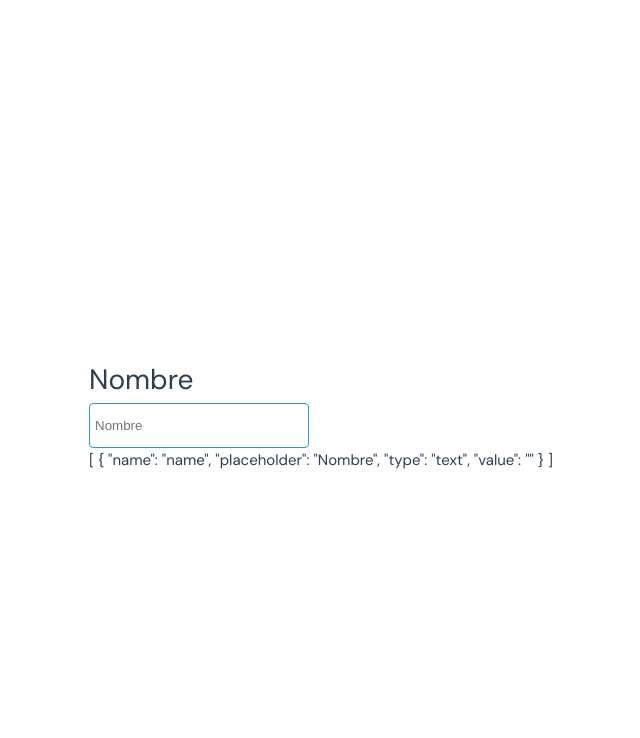
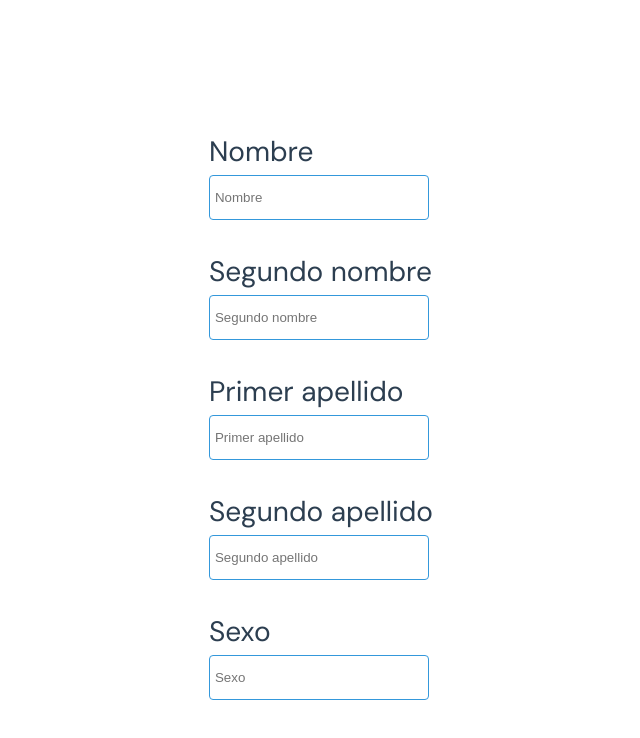
Before and after one commit to diegomdevs/mvm-app-msc-v2, a Vue app: page /test in a window 1280 px wide. Shown: the top 738 px of the page, without its empty margins (319-959 px from the left). Built offline with nearby package versions, Linux system fonts and the light colour scheme.

Commit message:
feat: FormInput, ThingForm and PersonInput
Emitting data working

```diff
--- a/src/components/FormInput.vue
+++ b/src/components/FormInput.vue
@@ -1,37 +1,45 @@
 <script setup lang="ts">
 import useToUpperLowerCase from "@/logic/use-to-upper-lower-case";
-import { reactive, ref, toRefs } from "vue";
+import { reactive, toRefs } from "vue";
 interface IFormInputProps {
   name: string;
   placeholder: string | undefined;
   value: string | number | Date | boolean;
   type: string;
 }
+
 const props = defineProps<IFormInputProps>();
 const { name, placeholder, type, value } = toRefs(props);
-const inputAttr: IFormInputProps = reactive({
+const inputAttrs: IFormInputProps = reactive({
   name: name.value,
   placeholder: useToUpperLowerCase(placeholder.value),
   type: type.value,
   value: value.value,
 });
 
-const valueToBeEmitted = ref(inputAttr.value);
-const emits = defineEmits(["emittingValue"]);
+const emits = defineEmits<{
+  (
+    e: "emittingInputData",
+    inputDataToBeEmitted: {
+      name: string;
+      value: string | number | Date | boolean;
+    }
+  ): void;
+}>();
 </script>
 <template>
   <label class="input-container">
     <h3>
-      {{ inputAttr.placeholder }}
+      {{ inputAttrs.placeholder }}
     </h3>
     <input
-      :placeholder="inputAttr.placeholder"
-      v-model="valueToBeEmitted"
-      :type="inputAttr.type"
+      :placeholder="inputAttrs.placeholder"
+      v-model="inputAttrs.value"
+      :type="inputAttrs.type"
       @input="
-        emits('emittingValue', {
-          inputName: inputAttr.name,
-          inputValue: valueToBeEmitted,
+        emits('emittingInputData', {
+          name: inputAttrs.name,
+          value: inputAttrs.value,
         })
       "
     />
--- a/src/components/PersonForm.vue
+++ b/src/components/PersonForm.vue
@@ -1,64 +1,98 @@
 <script setup lang="ts">
-import { ref, toRefs } from "vue";
+import type IInputToBeEmitted from "@/interfaces/IInputToBeEmitted";
+import { reactive } from "vue";
+import FormInput from "./FormInput.vue";
 import ThingForm from "./ThingForm.vue";
-import FormInput from "./FormInput.vue";
-interface IPersonFormProps {
-  inputValues: any[];
-}
-const props = defineProps<IPersonFormProps>();
-const { inputValues } = toRefs(props);
-
-const form = {
-  className: "personForm",
-};
-
-const thingFormInputsValues = ref(
-  inputValues.value.filter((input: any) => input.name === "name")
-);
-const personFormInputValues = ref(
-  inputValues.value.filter((input: any) => input.name !== "name")
-);
-const personFormInputs = ref([
-  {
+const personFormInputs: { inputs: any } = reactive({
+  inputs: {
+    middleName: {
       name: "middleName",
       type: "text",
-    placeHolder: "segundo nombre",
-    value: personFormInputValues.value[0].value,
+      placeholder: "segundo nombre",
+      value: "",
     },
-  {
+    surname: {
       name: "surname",
       type: "text",
-    placeHolder: "primer apellido",
-    value: personFormInputValues.value[1].value,
+      placeholder: "primer apellido",
+      value: "",
     },
-  {
+    lastName: {
       name: "lastName",
       type: "text",
-    placeHolder: "segundo apellido",
-    value: personFormInputValues.value[3].value,
+      placeholder: "segundo apellido",
+      value: "",
     },
-  {
+    sex: {
       name: "sex",
       type: "text",
-    placeHolder: "sexo",
-    value: personFormInputValues.value[4].value,
+      placeholder: "sexo",
+      value: "",
     },
-]);
+  },
+});
+const personFormData: {
+  inputs: {
+    [key: string]: {
+      name: string;
+      value: string | number | Date | boolean;
+    };
+  };
+} = reactive({
+  inputs: {},
+});
+
+const emits = defineEmits<{
+  (
+    e: "emittingPersonFormData",
+    emittedPersonFormData: {
+      inputs: {
+        [key: string]: {
+          [key: string]: any;
+          name: string;
+          value: string | number | Date | boolean;
+        };
+      };
+    }
+  ): void;
+}>();
+const personFormUpdater = (emittedThingFormData: {
+  inputs: {
+    [key: string]: {
+      [key: string]: any;
+      name: string;
+      value: string | number | boolean | Date;
+    };
+  };
+}) => {
+  for (const key in emittedThingFormData.inputs) {
+    personFormData.inputs[key] = emittedThingFormData.inputs[key];
+  }
+  emits("emittingPersonFormData", personFormData);
+};
 </script>
 <template>
-  <form :class="form.className">
+  <form class="person-form">
     <ThingForm
-      v-model="thingFormInputsValues"
-      :input-values="thingFormInputsValues"
+      @emitting-thing-form-data="
+        (emittedThingFormData) => {
+          personFormUpdater(emittedThingFormData);
+        }
+      "
     />
-    <BaseInput
-      v-for="input in personFormInputs"
-      :input-name="input.name"
-      :input-type="input.type"
-      :input-placeholder="input.placeHolder"
-      :input-value="input.value"
-      v-model="input.value"
-      :key="input.name"
+    <FormInput
+      v-for="personFormInput in personFormInputs.inputs"
+      :name="personFormInput.name"
+      :placeholder="personFormInput.placeholder"
+      :type="personFormInput.type"
+      :value="personFormInput.value"
+      :key="personFormInput.name"
+      @emitting-input-data="
+        (emittedInputData) => {
+          personFormData.inputs[emittedInputData.name] = emittedInputData;
+          emits('emittingPersonFormData', personFormData);
+        }
+      "
     />
   </form>
 </template>
--- a/src/components/ThingForm.vue
+++ b/src/components/ThingForm.vue
@@ -1,21 +1,41 @@
 <script setup lang="ts">
-import type IFormInputProps from "@/interfaces/IFormInputProps";
 import useToUpperLowerCase from "@/logic/use-to-upper-lower-case";
 import { reactive } from "vue";
 import FormInput from "./FormInput.vue";
-const thingFormInputs: { inputs: IFormInputProps[] } = reactive({
-  inputs: [
-    {
+const thingFormInputs = reactive({
+  inputs: {
+    name: {
       name: "name",
       placeholder: useToUpperLowerCase("nombre"),
       type: "text",
       value: "",
     },
-  ],
+  },
 });
-const thingFormInputValuesToBeEmitted: { inputs: IFormInputProps[] } = reactive(
-  { inputs: [] }
-);
+const thingFormData: {
+  inputs: {
+    [key: string]: {
+      name: string;
+      value: string | number | Date | boolean;
+    };
+  };
+} = reactive({
+  inputs: {},
+});
+const emits = defineEmits<{
+  (
+    e: "emittingThingFormData",
+    emittedThingFormData: {
+      inputs: {
+        [key: string]: {
+          [key: string]: any;
+          name: string;
+          value: string | number | Date | boolean;
+        };
+      };
+    }
+  ): void;
+}>();
 </script>
 
 <template>
@@ -27,10 +47,12 @@ const thingFormInputValuesToBeEmitted: { inputs: IFormInputProps[] } = reactive(
       :type="input.type"
       :value="input.value"
       :key="input.name"
-      @emitting-value="
-        (emittingInput) => (input.value = emittingInput.inputValue)
+      @emitting-input-data="
+        (emittedInputData) => {
+          thingFormData.inputs[emittedInputData.name] = emittedInputData;
+          emits('emittingThingFormData', thingFormData);
+        }
       "
     />
   </form>
-  {{ thingFormInputs.inputs }}
 </template>
--- /dev/null
+++ b/src/interfaces/IInputToBeEmitted.ts
@@ -0,0 +1,5 @@
+export default interface IInputToBeEmitted {
+  [key: string]: string | number | Date | boolean;
+  name: string;
+  value: string | number | Date | boolean;
+}
--- a/src/views/TestView.vue
+++ b/src/views/TestView.vue
@@ -1,6 +1,6 @@
 <script setup lang="ts">
-import ThingForm from "@/components/ThingForm.vue";
+import PersonForm from "@/components/PersonForm.vue";
 </script>
 <template>
-  <ThingForm />
+  <PersonForm />
 </template>
```
Also changed, not shown: src/components/CustomerForm.vue (+5 -60 lines), src/components/ParentForm.vue (+2 -125 lines). Lines whose indentation alone changed are shown as unchanged.
